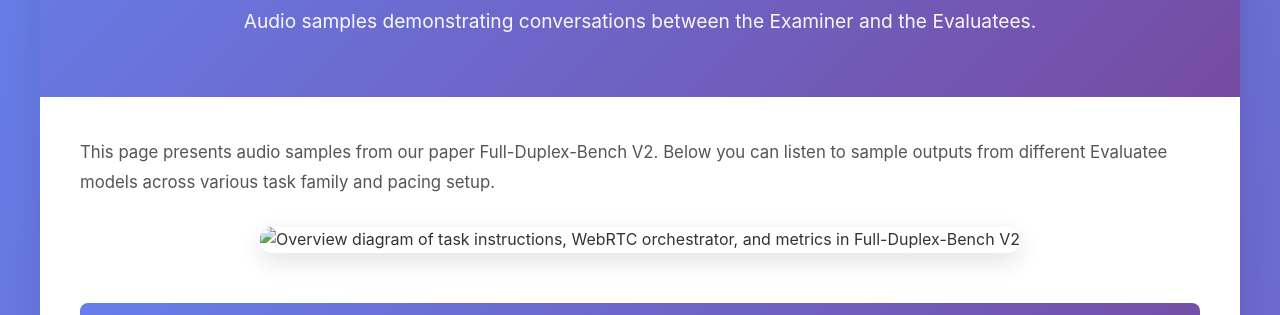
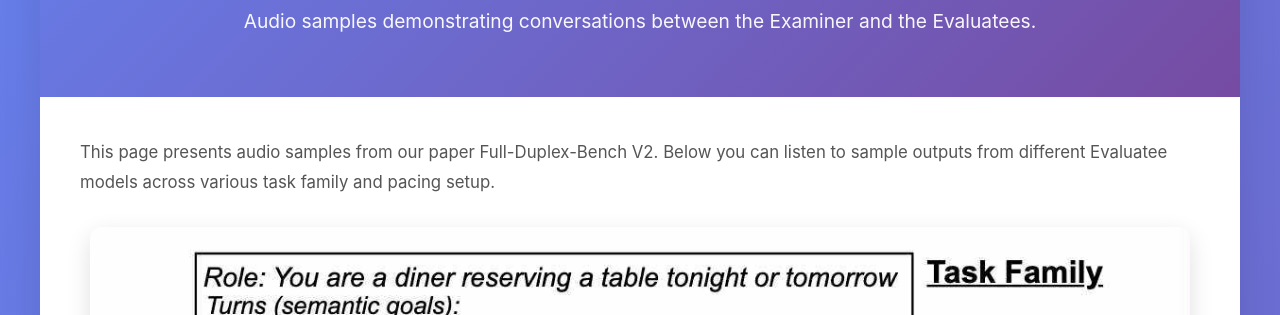
Before and after one commit to ericsunkuan/full-duplex-bench-v2-demo, a plain HTML site: page index.html in a window 1280 px wide. Shown: the part 158-473 px from the top of the page. Drawn offline with Linux system fonts and the light colour scheme.

Commit message:
Initial commit

```diff
--- a/index.html
+++ b/index.html
@@ -238,7 +238,7 @@
                     This page presents audio samples from our paper Full-Duplex-Bench V2. Below you can listen to sample outputs from different Evaluatee models across various task family and pacing setup.
                 </p>
                 <figure class="hero-figure">
-                    <img src="framework_overview.jpeg" alt="Overview diagram of task instructions, WebRTC orchestrator, and metrics in Full-Duplex-Bench V2" loading="lazy">
+                    <img src="images/framework_overview.jpeg" alt="Overview diagram of task instructions, WebRTC orchestrator, and metrics in Full-Duplex-Bench V2" loading="lazy">
                 </figure>
 
             </section>
```
